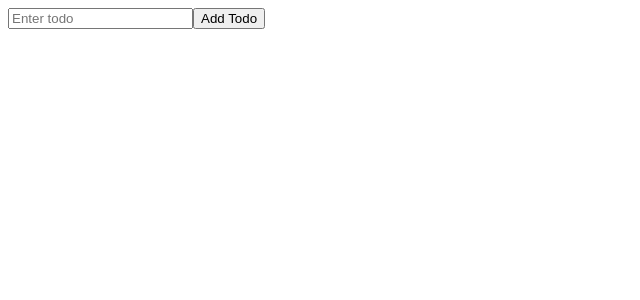
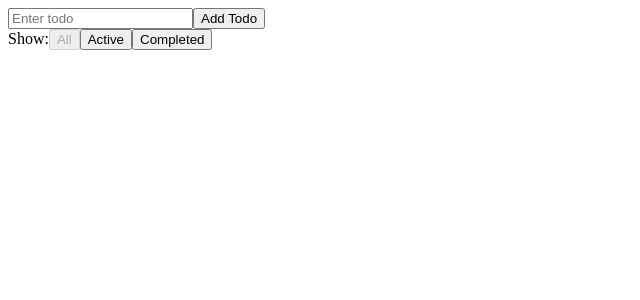
Before and after one commit to philstainer/todolistapp, a React (Create React App) app: page / in a window 1280 px wide. Shown: the top 300 px of the page, without its empty margins (0-640 px from the left). Built offline with nearby package versions, Linux system fonts and the light colour scheme.

Commit message:
Add `FilterList` container and tests

```diff
--- /dev/null
+++ b/src/App.js
@@ -0,0 +1,15 @@
+import React from 'react';
+
+import AddTodo from './containers/AddTodo';
+import TodoList from './containers/TodoList';
+import FilterList from './containers/FilterList';
+
+const App = () => (
+  <div data-test="component-app">
+    <AddTodo />
+    <TodoList />
+    <FilterList />
+  </div>
+);
+
+export default App;
--- a/src/actions/index.js
+++ b/src/actions/index.js
@@ -11,7 +11,7 @@ export default ACTION_TYPES;
 export const VisibilityFilters = {
   SHOW_ALL: 'SHOW_ALL',
   SHOW_COMPLETED: 'SHOW_COMPLETED',
-  SHOW_INCOMPLETE: 'SHOW_INCOMPLETE',
+  SHOW_ACTIVE: 'SHOW_ACTIVE',
 };
 
 export const addTodo = text => ({
--- a/src/containers/App.js
+++ /dev/null
@@ -1,12 +0,0 @@
-import React from 'react';
-import AddTodo from './AddTodo';
-import TodoList from './TodoList';
-
-const App = () => (
-  <div data-test="component-app">
-    <AddTodo />
-    <TodoList />
-  </div>
-);
-
-export default App;
--- /dev/null
+++ b/src/containers/FilterList.js
@@ -0,0 +1,41 @@
+import React from 'react';
+import PropTypes from 'prop-types';
+import { connect } from 'react-redux';
+
+import { VisibilityFilters, setVisibilityFilter } from '../actions';
+
+export class UnConnectedFilterList extends React.PureComponent {
+  static propTypes = {
+    visibilityFilter: PropTypes.string.isRequired,
+  }
+
+  render() {
+    const { visibilityFilter } = this.props;
+
+    return (
+      <div data-test="component-filterlist">
+        <span>
+          Show:
+        </span>
+
+        <button data-test="filter-button" disabled={visibilityFilter === VisibilityFilters.SHOW_ALL} onClick={() => this.props.setVisibilityFilter(visibilityFilter.SHOW_ALL)}>
+          All
+        </button>
+
+        <button data-test="filter-button" disabled={visibilityFilter === VisibilityFilters.SHOW_ACTIVE} onClick={() => this.props.setVisibilityFilter(visibilityFilter.SHOW_ACTIVE)}>
+          Active
+        </button>
+
+        <button data-test="filter-button" disabled={visibilityFilter === VisibilityFilters.SHOW_COMPLETED} onClick={() => this.props.setVisibilityFilter(visibilityFilter.SHOW_COMPLETED)}>
+          Completed
+        </button>
+      </div>
+    );
+  }
+}
+
+const mapStateToProps = ({ visibilityFilter }) => ({
+  visibilityFilter,
+});
+
+export default connect(mapStateToProps, { setVisibilityFilter })(UnConnectedFilterList);
--- a/src/index.js
+++ b/src/index.js
@@ -2,7 +2,7 @@ import React from 'react';
 import ReactDOM from 'react-dom';
 import { Provider } from 'react-redux';
 
-import App from './containers/App';
+import App from './App';
 import configureStore from './store/configureStore';
 
 ReactDOM.render(
```
Also changed, not shown: 2 other files (tests, documents, lock files or other folders).
